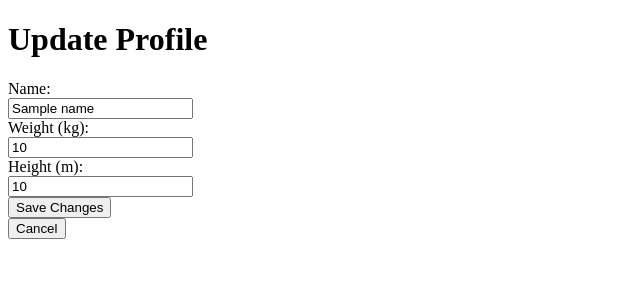
After one commit to bren37/INF2009_T2, a Flask app: template templates/update_profile.html in a window 1280 px wide. The commit adds this page. Shown: the top 300 px of the page, without its empty margins (0-640 px from the left). Run offline with Flask 3, Linux system fonts and the light colour scheme; the template is opened without the code that fills it: most values are stand-ins (such as "Sample title", 1, 10 or a date in 2020).

Commit message:
added update_profile.html

```diff
--- a/app.py
+++ b/app.py
@@ -2,15 +2,16 @@ from flask import Flask, render_template, redirect, url_for, request, session, f
 import firebase_admin
 from firebase_admin import credentials, firestore
 from flask_wtf import FlaskForm
-from wtforms import StringField, PasswordField, SubmitField, DateField
+from wtforms import StringField, PasswordField, SubmitField, DateField, IntegerField
 from wtforms.validators import DataRequired, Length
+from datetime import datetime
 from werkzeug.security import generate_password_hash, check_password_hash
 
 app = Flask(__name__)
 app.config['SECRET_KEY'] = 'your_secret_key'
 
 # Initialize Firebase
-cred = credentials.Certificate("C:/Users/brend/Desktop/INF2009_T2/credentials/credentials.json")
+cred = credentials.Certificate("C:/Users/Brendan/Desktop/INF2009_T2/credentials/credentials.json")
 firebase_admin.initialize_app(cred)
 db = firestore.client()
 
@@ -19,6 +20,8 @@ class RegistrationForm(FlaskForm):
     username = StringField('Username', validators=[DataRequired(), Length(min=4, max=20)])
     date_of_birth = DateField('Date of Birth', format='%Y-%m-%d', validators=[DataRequired()])
     password = PasswordField('Password', validators=[DataRequired()])
+    height = StringField('Height (M)', validators=[DataRequired(), Length(min=2, max=4)])
+    weight = StringField('weight (Kg)', validators=[DataRequired(), Length(min=2, max=4)])
     submit = SubmitField('Register')
 
 class LoginForm(FlaskForm):
@@ -26,8 +29,19 @@ class LoginForm(FlaskForm):
     password = PasswordField('Password', validators=[DataRequired()])
     submit = SubmitField('Login')
 
+def calculate_age(born):
+    today = datetime.today()
+    return today.year - born.year - ((today.month, today.day) < (born.month, born.day))
+
+@app.route('/')
+def home():
+     if 'username' not in session:  # Check if user is logged in
+         return redirect(url_for('login'))  # Redirect to login if not logged in
+     return render_template('home.html')
+
+
 @app.route('/home')
-def home():
+def main_home():
     if 'username' not in session:
         return redirect(url_for('login'))
 
@@ -36,7 +50,7 @@ def home():
     user_ref = db.collection('users').document(username).get()
     if not user_ref.exists:
         flash("User data not found.", "danger")
-        return redirect(url_for('home'))
+        return redirect(url_for('main_home'))
 
     user_data = user_ref.to_dict()
 
@@ -78,12 +92,16 @@ def register():
         if user.exists:
             flash("Username already exists. Choose another.", "danger")
         else:
+            age = calculate_age(form.date_of_birth.data)
             hashed_password = generate_password_hash(form.password.data, method='pbkdf2:sha256')
             user_ref.set({
                 'name': form.name.data,
                 'username': form.username.data,
                 'date_of_birth': form.date_of_birth.data.strftime('%Y-%m-%d'),
-                'password': hashed_password
+                'height': form.height.data,
+                'weight': form.weight.data,
+                'password': hashed_password,
+                'age': age
             })
             flash("Registration successful! Please log in.", "success")
             return redirect(url_for('login'))
@@ -99,7 +117,7 @@ def login():
             if check_password_hash(user_data['password'], form.password.data):
                 session['username'] = user_data['username']
                 flash("Login successful!", "success")
-                return redirect(url_for('home'))
+                return redirect(url_for('main_home'))
             else:
                 flash("Invalid password. Try again.", "danger")
         else:
@@ -134,7 +152,35 @@ def profile():
                           name=user_data['name'],
                           username=user_data['username'],
                           date_of_birth=user_data['date_of_birth'],
+                          age =user_data['age'],
+                          weight =user_data['weight'],
+                          height =user_data['height'],
                           recordings=recordings)
+
+@app.route('/update_profile', methods=['GET', 'POST'])
+def update_profile():
+    if 'username' not in session:
+        return redirect(url_for('login'))
+
+    username = session['username']
+    user_ref = db.collection('users').document(username)
+    user_data = user_ref.get().to_dict()
+
+    if request.method == 'POST':
+        # Update user data in Firestore
+        user_ref.update({
+            'name': request.form['name'],
+            'weight': float(request.form['weight']),
+            'height': float(request.form['height'])
+        })
+        flash("Profile updated successfully!", "success")
+        return redirect(url_for('profile'))
+
+    # Pre-fill the form with current user data
+    return render_template('update_profile.html',
+                           name=user_data['name'],
+                           weight=user_data['weight'],
+                           height=user_data['height'])
 
 @app.route('/logout')
 def logout():
--- a/templates/register.html
+++ b/templates/register.html
@@ -93,8 +93,10 @@
             {{ form.hidden_tag() }}
             <p>{{ form.name.label }} <input type="text" name="name" placeholder="Full Name"></p>
             <p>{{ form.username.label }} <input type="text" name="username" placeholder="Username"></p>
+            <p>{{ form.password.label }} <input type="password" name="password" placeholder="Password"></p>
             <p>{{ form.date_of_birth.label }} <input type="date" name="date_of_birth"></p>
-            <p>{{ form.password.label }} <input type="password" name="password" placeholder="Password"></p>
+            <p>{{ form.height.label}} <input type ="text" name="height" placeholder="Height"></p>
+            <p>{{ form.weight.label}} <input type ="text" name="weight" placeholder="Weight"></p>
             <p><input type="submit" value="Register"></p>
         </form>
 
--- /dev/null
+++ b/templates/update_profile.html
@@ -0,0 +1,29 @@
+<!DOCTYPE html>
+<html lang="en">
+<head>
+    <meta charset="UTF-8">
+    <meta name="viewport" content="width=device-width, initial-scale=1.0">
+    <title>Update Profile</title>
+</head>
+<body>
+    <h1>Update Profile</h1>
+    <form method="POST">
+        <div>
+            <label for="name">Name:</label><br>
+            <input type="text" id="name" name="name" value="{{ name }}" required><br>
+        </div>
+        <div>
+            <label for="weight">Weight (kg):</label><br>
+            <input type="text" id="weight" name="weight" value="{{ weight }}" required><br>
+        </div>
+        <div>
+            <label for="height">Height (m):</label><br>
+            <input type="text" id="height" name="height" value="{{ height }}" required><br>
+        </div>
+        <div>
+            <button type="submit">Save Changes</button>
+        </div>
+    </form>
+    <a href="{{ url_for('profile') }}"><button>Cancel</button></a>
+</body>
+</html>
```
Also changed, not shown: templates/profile.html (+7 -1 lines).
